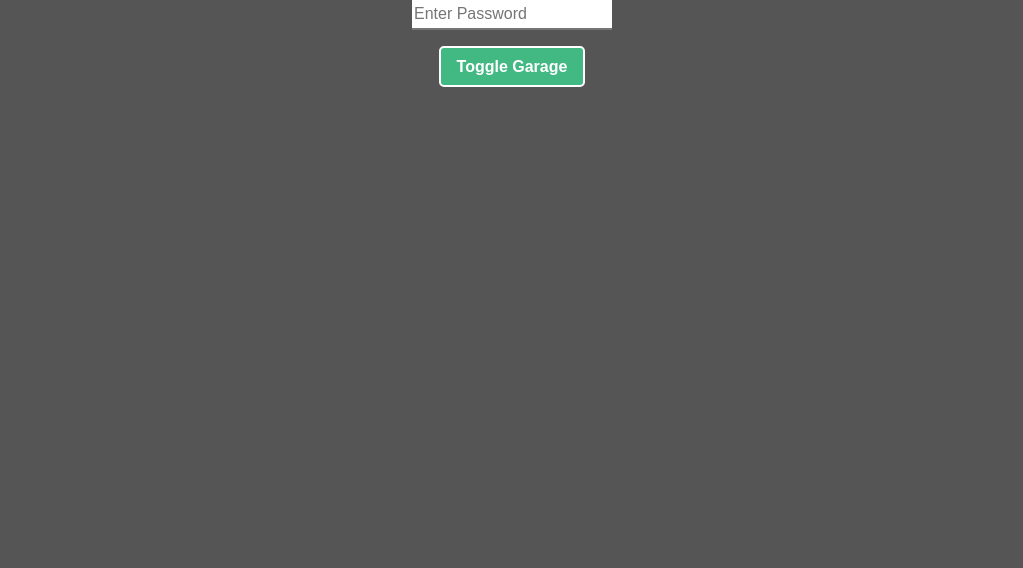
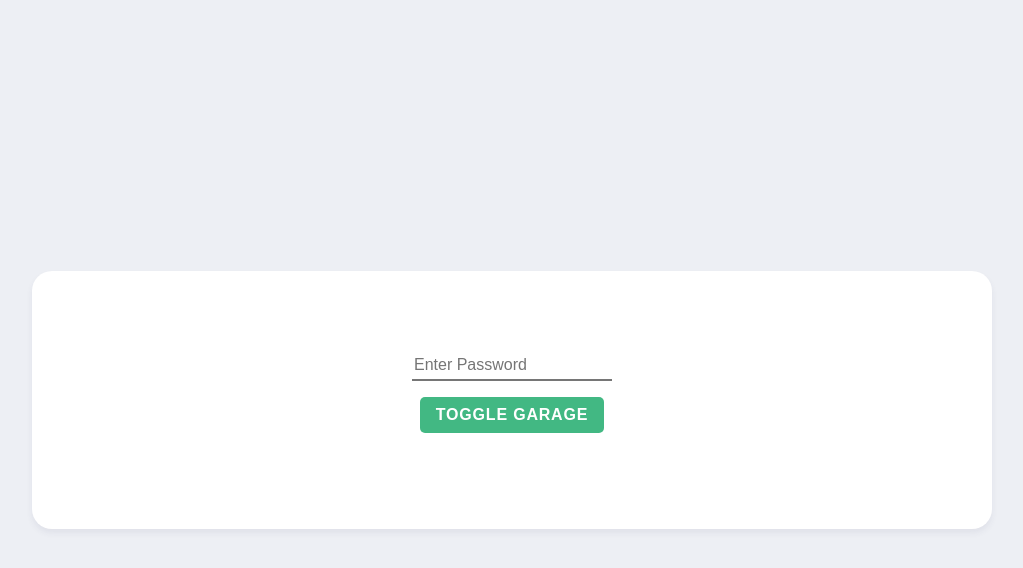
Before and after one commit to vartanbeno/rpi-garage, a Vue app in the folder client/: page / in a window 1280 px wide. Shown: the top 568 px of the page, without its empty margins (128-1151 px from the left). Built offline with nearby package versions, Linux system fonts and the light colour scheme.

Commit message:
UI improvements, create Container component
Signed-off-by: Vartan Benohanian <vartanbeno@gmail.com>

```diff
--- a/client/src/App.vue
+++ b/client/src/App.vue
@@ -1,16 +1,18 @@
 <template>
   <div id="app">
-    <FormBox/>
+    <Container/>
   </div>
 </template>
 
 <script>
 import FormBox from './components/FormBox';
+import Container from './components/Container';
 
 export default {
     name: 'app',
     components: {
-        FormBox
+        FormBox,
+        Container
     }
 };
 </script>
@@ -27,6 +29,10 @@ body {
     padding: 0;
 }
 
+body {
+    background-color: #edeff4;
+}
+
 #app {
     font-family: 'Avenir', Helvetica, Arial, sans-serif;
     -webkit-font-smoothing: antialiased;
@@ -34,8 +40,20 @@ body {
     color: #2c3e50;
     display: flex;
     flex-direction: column;
+    justify-content: center;
     min-height: 100%;
-    /* todo remove this bg color */
-    background-color: #555;
+    margin: 0 10rem;
+}
+
+@media (max-width: 960px) {
+    #app {
+        margin: 0 5rem;
+    }
+}
+
+@media (max-width: 600px) {
+    #app {
+        margin: 0 1rem;
+    }
 }
 </style>
--- /dev/null
+++ b/client/src/components/Container.vue
@@ -0,0 +1,31 @@
+<template>
+  <div class="container">
+    <!-- <div>Hello</div> -->
+    <FormBox/>
+  </div>
+</template>
+
+<script>
+import FormBox from './FormBox';
+
+export default {
+    name: 'Container',
+    components: {
+        FormBox
+    }
+};
+</script>
+
+<!-- Add "scoped" attribute to limit CSS to this component only -->
+<style scoped>
+.container {
+    padding: 5rem;
+    display: flex;
+    flex-direction: row;
+    justify-content: center;
+    align-items: center;
+    background-color: #fff;
+    border-radius: 20px;
+    box-shadow: 0 4px 6px rgba(50, 50, 93, 0.07);
+}
+</style>
--- a/client/src/components/FormBox.vue
+++ b/client/src/components/FormBox.vue
@@ -42,23 +42,25 @@ export default {
     line-height: 1.7rem;
     font-size: 16px;
     font-weight: bold;
+    text-transform: uppercase;
+    letter-spacing: 0.05rem;
     color: #fff;
     border-radius: 5px;
     outline: none;
     cursor: pointer;
-    background-color: #42b883;      /* Vue green */
-    border: 2px solid #fff;
+    background-color: #42b883; /* Vue green */
+    border: none;
 }
 
 .form-container .garage-button:hover {
     background-color: #39aa77;
-    font-size: 18px;
-    transition: all .2s;
+    transform: translateY(-1px);
+    transition: all 0.15s ease;
 }
 
 .form-container .garage-button:active {
     background-color: #2fa06d;
-    font-size: 18px;
-    transition: all .2s;
+    transform: translateY(1px);
+    transition: all 0.15s ease;
 }
 </style>
```
